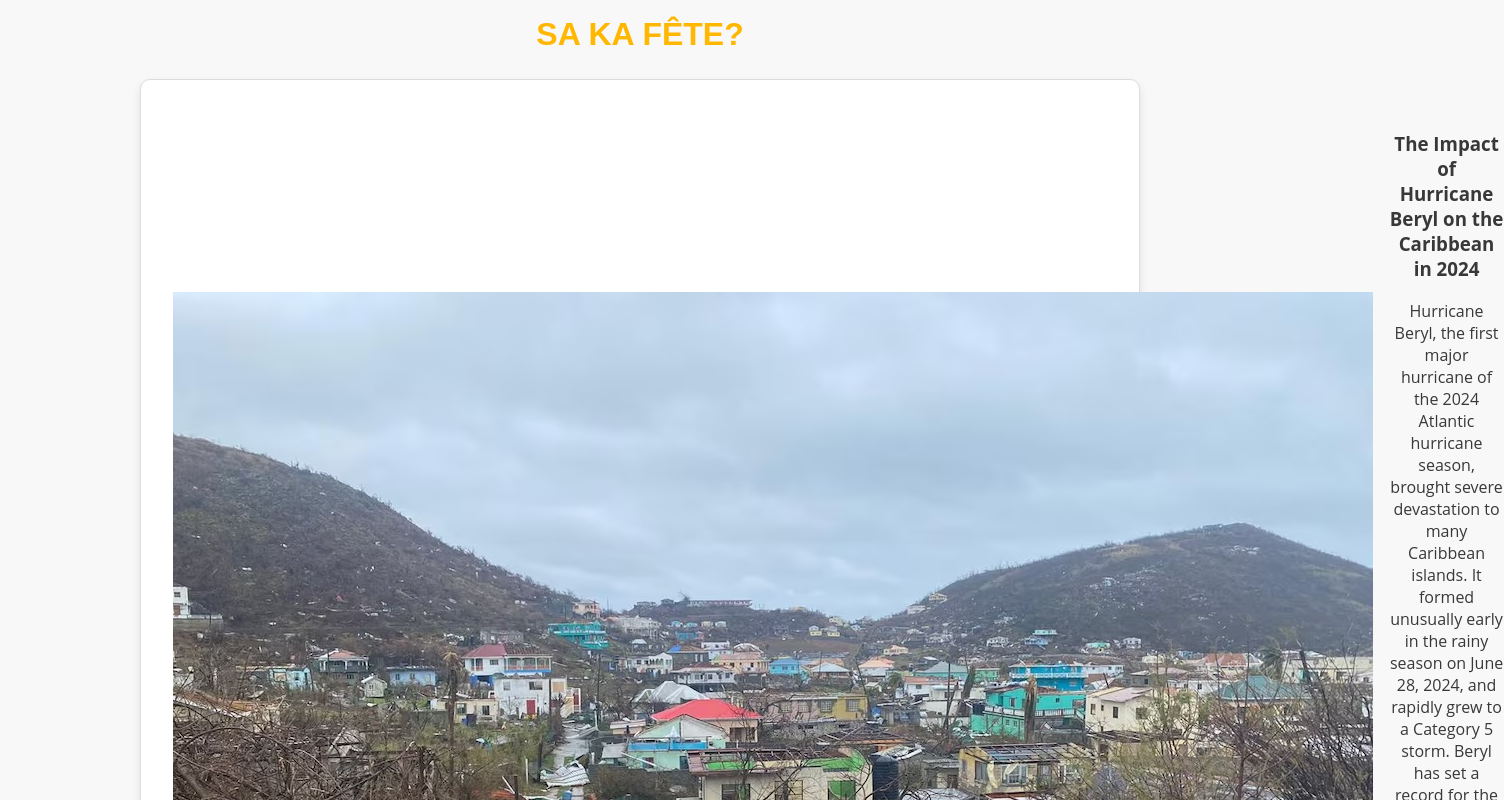
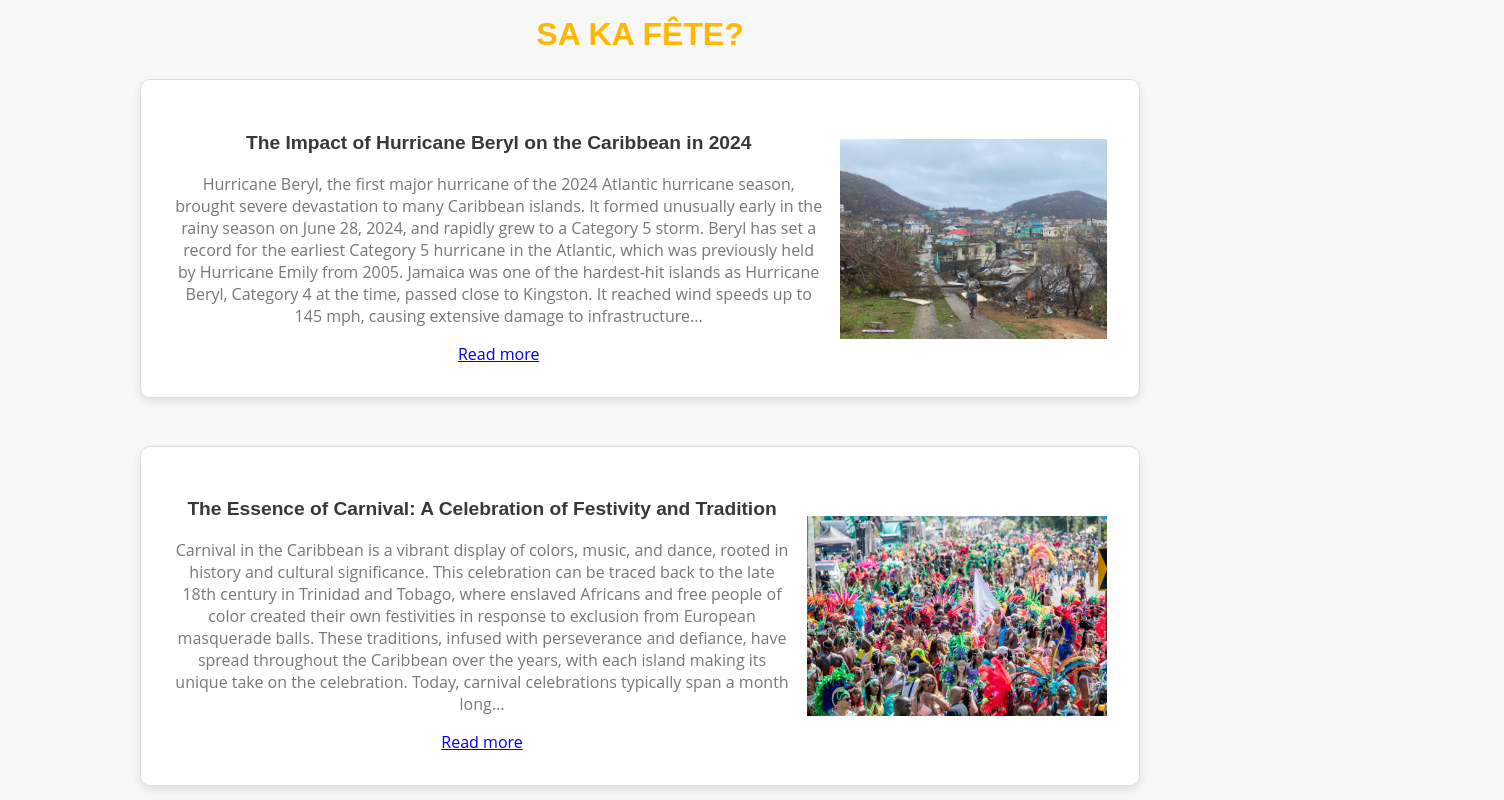
Before and after one commit to evinbsc/SOCA-At-UVA-Website, a React (Vite) app in the folder front-end/vite-project/: page / in a window 1280 px wide. Shown: the part 660-1460 px from the top of the page, 1504 px wide, since content can reach past the window. Built offline with nearby package versions, Linux system fonts and the light colour scheme.

Commit message:
Updated Home page

```diff
--- a/front-end/vite-project/src/components/Home.jsx
+++ b/front-end/vite-project/src/components/Home.jsx
@@ -147,14 +147,27 @@ const Home = () => {
       <div className="articles-section">
         <h2 className="sa-ka-f-te">SA KA FÊTE?</h2>
         <div className="articles-grid">
-                    {articles.map((article) => (
-                        <div key={article.id} className="article box">
-                            <img src={article.image} alt={article.title} className="article-image" />
+          {articles.map((article, index) => (
+            <div key={article.id} className={`article box ${index % 2 === 0 ? 'left' : 'right'}`}>
+              {index % 2 === 0 ? (
+                <>
+                  <img src={article.image} width="300" height="200" alt={article.title} className="article-image" />
                   <div className="article-text">
                     <h3>{article.title}</h3>
                     <p>{article.paragraphs[0].text}</p>
                     <a href={`/article/${article.id}`}>Read more</a>
                   </div>
+                </>
+              ) : (
+                <>
+                  <div className="article-text">
+                    <h3>{article.title}</h3>
+                    <p>{article.paragraphs[0].text}</p>
+                    <a href={`/article/${article.id}`}>Read more</a>
+                  </div>
+                  <img src={article.image} width="300" height="200" alt={article.title} className="article-image" />
+                </>
+              )}
             </div>
           ))}
         </div>
--- a/front-end/vite-project/src/components/Navbar.jsx
+++ b/front-end/vite-project/src/components/Navbar.jsx
@@ -1,3 +1,4 @@
+
 // navbar.jsx
 
 import React from 'react';
--- a/front-end/vite-project/src/styles/home.css
+++ b/front-end/vite-project/src/styles/home.css
@@ -1,5 +1,3 @@
-/* home.css */
-
 .frame {
   padding: 2rem;
   background: transparent;
@@ -15,11 +13,11 @@
 }
 
 .video {
+  border-radius: 20px;
+  box-shadow: 0 4px 8px rgba(0, 0, 0, 0.1);
   width: 100%;
   max-width: 980px;
   height: auto;
-  border-radius: 20px;
-  box-shadow: 0 4px 8px rgba(0, 0, 0, 0.1);
 }
 
 .box {
@@ -139,6 +137,25 @@
   padding: 2rem;
 }
 
+.article.left .article-image {
+  order: 1;
+}
+
+.article.right .article-image {
+  order: 2;
+}
+
+.article h3 {
+  font-family: 'Oswald', sans-serif;
+  font-size: 1.2rem;
+  color: #383838;
+}
+
+.article p {
+  font-size: 1rem;
+  color: #777;
+}
+
 /* Media query for smaller screens to stack image on top */
 @media (max-width: 600px) {
   .frame {
@@ -147,10 +164,6 @@
 
   .box {
       padding: 1rem;
-  }
-
-  .articles-grid {
-      flex-direction: column;
   }
 
   .article {
--- a/front-end/vite-project/src/styles/navbar.css
+++ b/front-end/vite-project/src/styles/navbar.css
@@ -1,5 +1,5 @@
-/* navbar.css */
 
+/* Navbar styles */
 .navbar {
   display: flex;
   justify-content: space-between;
@@ -24,16 +24,15 @@
 .organization-name {
   font-family: 'Oswald', sans-serif;
   font-size: 1.2rem;
-  color: #ffb700;
-  margin-left: 0.5rem;
+  color: #383838;
 }
 
 .nav-links {
   display: flex;
   align-items: center;
-  flex-wrap: wrap;
 }
 
+/* Links */
 .navbar a {
   margin: 0 1rem;
   font-family: 'Oswald', sans-serif;
@@ -45,16 +44,15 @@
   color: #d8a527;
 }
 
-/* Media query for smaller screens */
 @media (max-width: 600px) {
   .navbar {
     flex-direction: column;
     align-items: flex-start;
-        padding: 1rem;
   }
 
   .nav-links {
     width: 100%;
+    display: flex;
     justify-content: space-around;
     margin-top: 1rem;
   }
```
Lines whose indentation alone changed are shown as unchanged.
